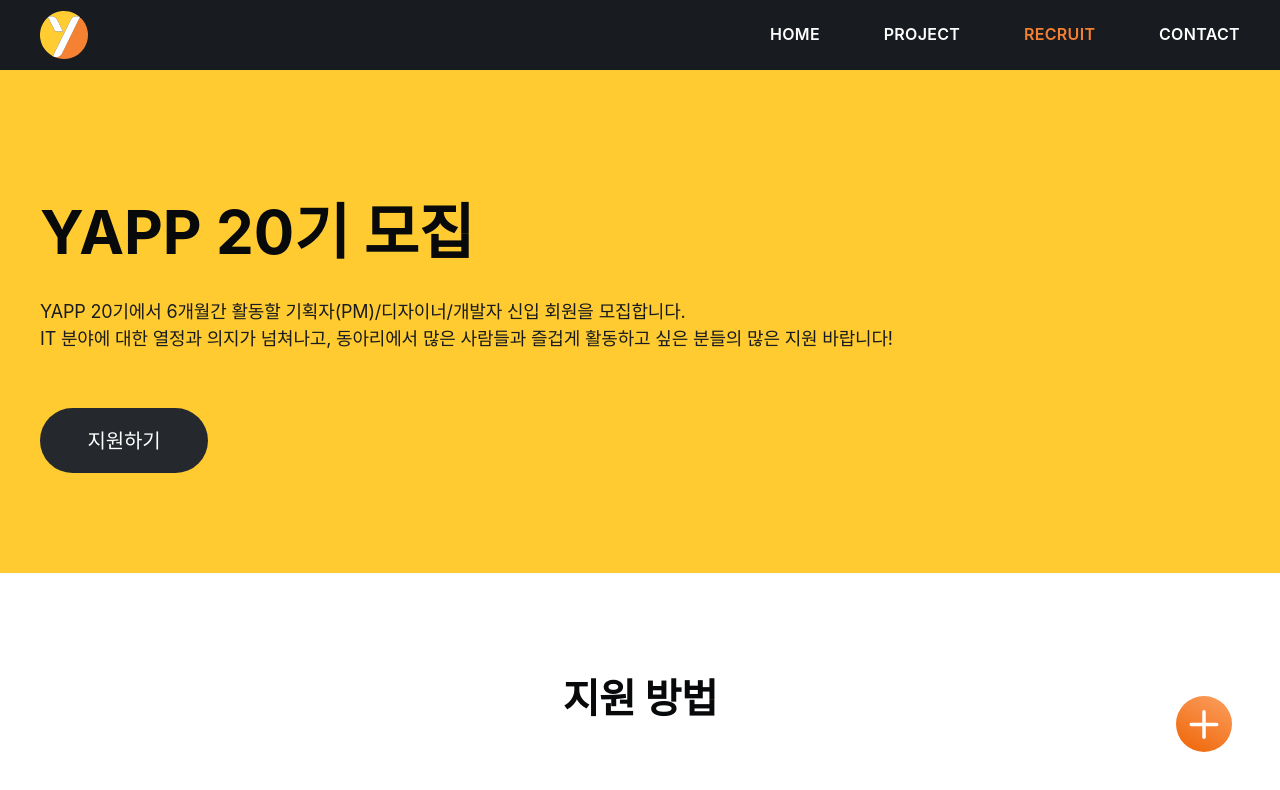
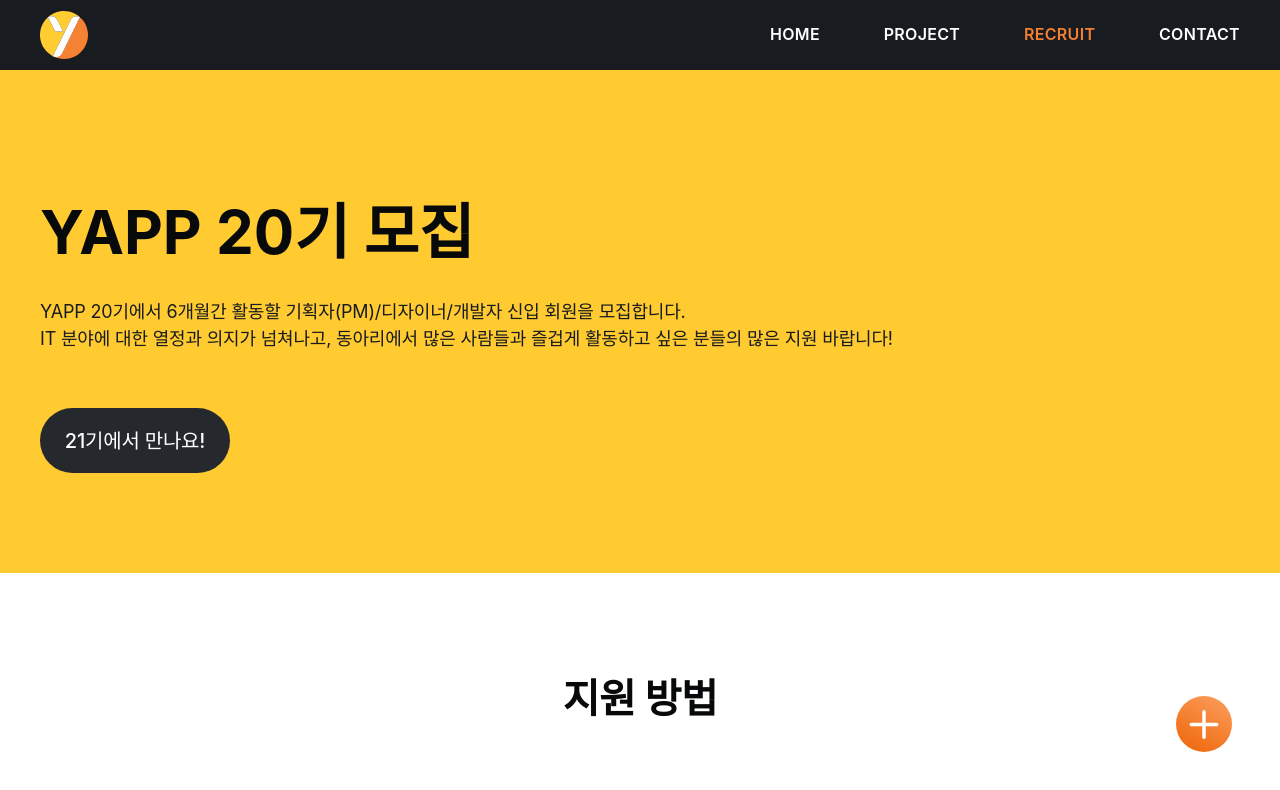
Before and after one commit to YAPPgit/yapp-web, a Next.js app: page /recruit in a window 1280 px wide. Shown: the top 790 px of the page. Built offline with nearby package versions, Linux system fonts and the light colour scheme; a web font is replaced by a local one.

Commit message:
fix: 20기 버튼 비활성화로 수정

```diff
--- a/database/home.ts
+++ b/database/home.ts
@@ -99,4 +99,10 @@ export const SPONSOR_DATA = [
   {
     image: '/assets/images/sponsor3.png', // 이지스퍼블리싱
   },
+  {
+    image: '/assets/images/sponsor4.png', // 한빛 미디어
+  },
+  {
+    image: '/assets/images/sponsor5.png', // 제로 베이스
+  },
 ];
--- a/pages-components/home/IntroSection/index.tsx
+++ b/pages-components/home/IntroSection/index.tsx
@@ -48,7 +48,7 @@ function IntroSection(): ReactElement {
           </span>
         </TitleContainer>
         <ButtonBlock>
-          <RecruitButton
+          {/* <RecruitButton
             width={168}
             height={65}
             fontColor="white"
@@ -70,6 +70,26 @@ function IntroSection(): ReactElement {
               <span className="clone-text">
                 {Yapp.YAPP_GENERATION}기 지원하기
               </span>
+            </span>
+          </RecruitButton> */}
+          <RecruitButton
+            width={190}
+            height={65}
+            fontColor="white"
+            buttonColor="orange_400"
+            isDisabled
+          >
+            <svg
+              width="192px"
+              height="65px"
+              viewBox="0 0 190 65"
+              className="border"
+            >
+              <rect x="-0.9" y="1" width="188" height="63" rx="32" ry="32" />
+            </svg>
+            <span className="text-group">
+              <span className="main-text">21기에서 만나요!</span>
+              <span className="clone-text">21기에서 만나요!</span>
             </span>
           </RecruitButton>
         </ButtonBlock>
@@ -153,11 +173,12 @@ const ButtonBlock = styled.div`
   }
 `;
 
-const RecruitButton = styled(Button)`
+const RecruitButton = styled(Button)<{ isDisabled?: boolean }>`
   box-sizing: border-box;
   position: relative;
   text-align: center;
   cursor: pointer;
+  ${({ isDisabled }) => isDisabled && `cursor: not-allowed;`}
   outline: none;
   transition: 1s ease-in-out;
   color: ${({ theme }) => theme.palette.white};
--- a/pages-components/home/SponsorSection/index.tsx
+++ b/pages-components/home/SponsorSection/index.tsx
@@ -29,6 +29,7 @@ function SponsorSection(): ReactElement {
           </Sponsor>
         ))}
       </SponsorList>
+
       <ButtonLinked
         href={`mailto:${Yapp.YAPP_OFFICIAL_EMAIL}`}
         rel="noreferrer"
@@ -71,19 +72,23 @@ const SponsorSectionContainer = styled(SectionTemplate)`
 `;
 
 const SponsorList = styled.ul`
-  width: 100%;
-  margin: 64px 0;
+  width: 900px;
+  margin: 64px 0 44px;
   text-align: center;
+  ${media.custom(900)} {
+    width: 100%;
+  }
 `;
 
 const Sponsor = styled.li`
   position: relative;
   display: inline-block;
-  width: 280px;
+  width: 260px;
   height: 80px;
+  margin: 0 20px 20px;
 
   ${media.mobile} {
-    margin: 10px 0;
+    margin: 10px 10px;
   }
 `;
 
--- a/pages-components/recruit/RecruitBanner/index.tsx
+++ b/pages-components/recruit/RecruitBanner/index.tsx
@@ -25,8 +25,9 @@ function RecruitBanner(): ReactElement {
         <BannerDescription
           dangerouslySetInnerHTML={{ __html: DOMPurify.sanitize(description) }}
         />
-        <ButtonBlock target="_blank" href={Yapp.YAPP_RECRUIT} rel="noreferrer">
-          <RecruitButton
+        {/* <ButtonBlock target="_blank" href={Yapp.YAPP_RECRUIT} rel="noreferrer"> <<- 활성화 시킬려면 주석 해제 */}
+        <ButtonBlock>
+          {/* <RecruitButton
             width={168}
             height={65}
             fontColor="black"
@@ -45,6 +46,28 @@ function RecruitBanner(): ReactElement {
             <span className="textgroup">
               <span className="mainText">{buttonName}</span>
               <span className="cloneText">{buttonName}</span>
+            </span>
+          </RecruitButton> */}
+
+          <RecruitButton
+            width={190}
+            height={65}
+            fontColor="black"
+            buttonColor="grey_850"
+            borderColor="lightGrey"
+            isDisabled
+          >
+            <svg
+              width="192px"
+              height="65px"
+              viewBox="0 0 190 65"
+              className="border"
+            >
+              <rect x="-0.9" y="1" width="188" height="63" rx="32" ry="32" />
+            </svg>
+            <span className="textgroup">
+              <span className="mainText">21기에서 만나요!</span>
+              <span className="cloneText">21기에서 만나요!</span>
             </span>
           </RecruitButton>
         </ButtonBlock>
@@ -126,10 +149,11 @@ const ButtonBlock = styled.a`
   }
 `;
 
-const RecruitButton = styled(Button)`
+const RecruitButton = styled(Button)<{ isDisabled?: boolean }>`
   position: relative;
   text-align: center;
   cursor: pointer;
+  ${({ isDisabled }) => isDisabled && `cursor: not-allowed;`}
   outline: none;
   transition: 1s ease-in-out;
   color: ${({ theme }) => theme.palette.white};
@@ -169,6 +193,7 @@ const RecruitButton = styled(Button)`
   ${media.mobile} {
     width: 112px;
     height: 56px;
+    ${({ isDisabled }) => isDisabled && ` width: 160px;`}
   }
 `;
 
```
Also changed, not shown: public/assets/images/sponsor4.png (added), public/assets/images/sponsor5.png (added).
